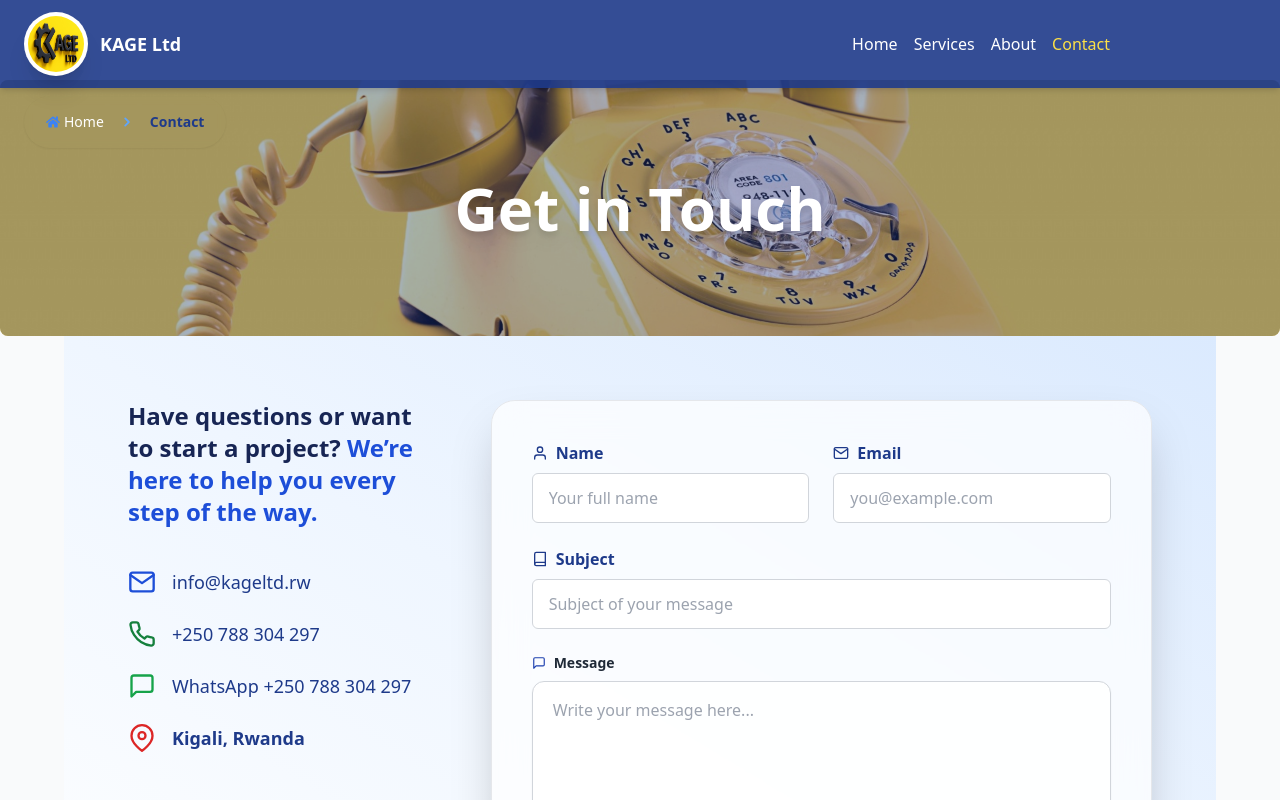
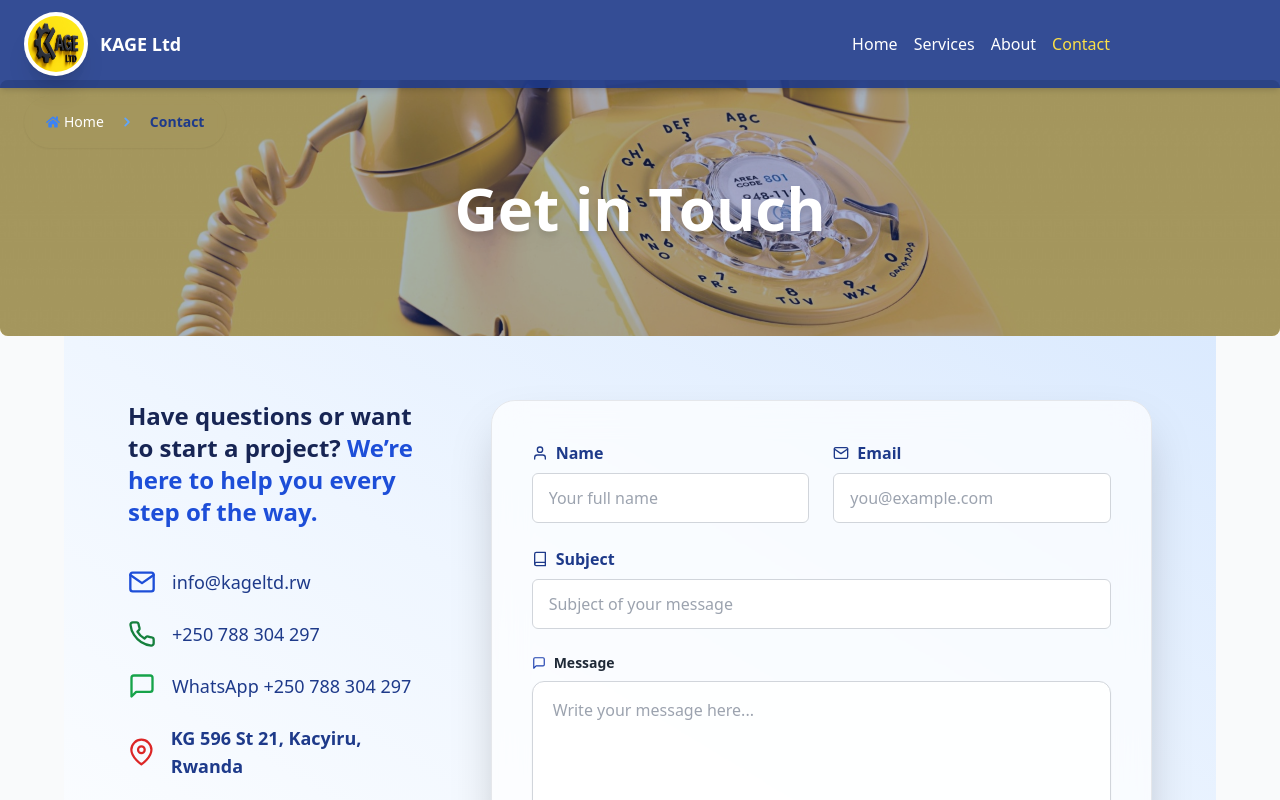
Before and after one commit to OliQuavious/kage-ltd-website, a React (Create React App) app: page /contact in a window 1280 px wide. Shown: the top 800 px of the page. Built offline with nearby package versions, Linux system fonts and the light colour scheme.

Commit message:
Update contact

```diff
--- a/src/pages/Contact.jsx
+++ b/src/pages/Contact.jsx
@@ -212,12 +212,20 @@ function Contact() {
     </div>
 
     {/* Location */}
-    <div className="flex items-center gap-4 justify-center md:justify-start group transition-all duration-300">
-      <FiMapPin size={28} className="text-red-600 group-hover:scale-110 transition-transform duration-300" />
-      <p className="text-lg font-semibold text-blue-900 group-hover:text-red-600 transition-colors duration-300">
-        Kigali, Rwanda
-      </p>
-    </div>
+   <a
+  href="https://www.google.com/maps?q=KG+596+St+21,+Kacyiru,+Rwanda"
+  target="_blank"
+  rel="noopener noreferrer"
+  className="block"
+>
+  <div className="flex items-center gap-4 justify-center md:justify-start group transition-all duration-300">
+    <FiMapPin size={28} className="text-red-600 group-hover:scale-110 transition-transform duration-300" />
+    <p className="text-lg font-semibold text-blue-900 group-hover:text-red-600 transition-colors duration-300">
+      KG 596 St 21, Kacyiru, Rwanda
+    </p>
+  </div>
+</a>
+
   </div>
 </motion.div>
 
```
